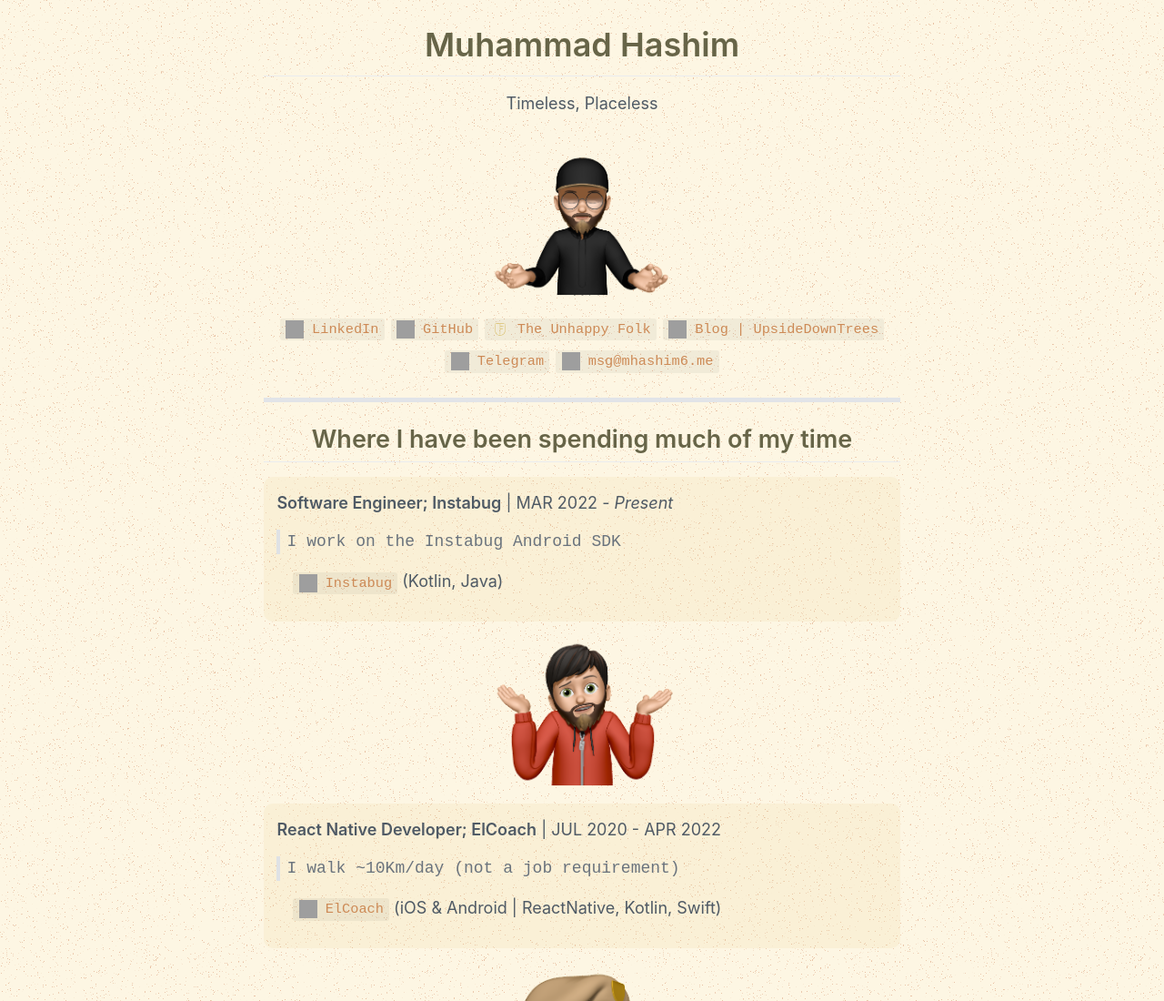
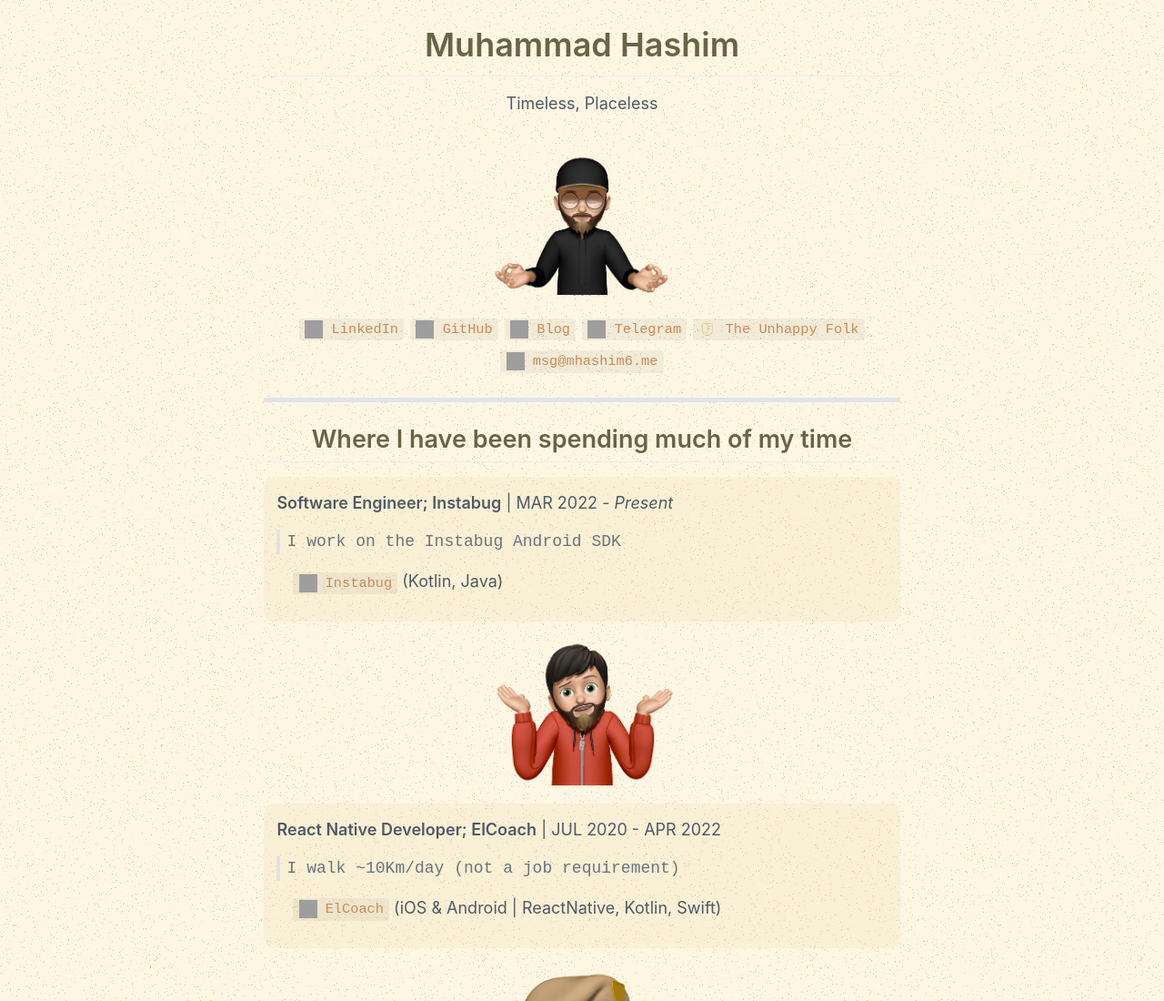
Before and after one commit to mhashim6/mhashim6.github.io, a plain HTML site: page index.html in a window 1280 px wide. Shown: the top 1100 px of the page at 91% size. Drawn offline with Linux system fonts and the light colour scheme; grey boxes are pictures that could not be loaded; a web font is replaced by a local one.

Commit message:
rearrange links

```diff
--- a/index.html
+++ b/index.html
@@ -81,7 +81,25 @@
           GitHub</code
         ></a
       >
-      <a target="_blank" href="https://unhappyfolk.org"
+      <a target="_blank" href="https://blog.mhashim6.me"
+      ><code>
+        <img
+          class="link-image"
+          src="https://img.icons8.com/doodle/48/000000/news.png"
+        />
+        Blog</code
+      ></a>
+
+      <a target="_blank" href="https://t.me/mhashim6"
+        ><code>
+          <img
+            class="link-image"
+            src="https://img.icons8.com/doodle/48/000000/telegram-app.png"
+          />
+          Telegram</code
+        ></a>
+
+        <a target="_blank" href="https://unhappyfolk.org"
         ><code>
           <img
             class="link-image"
@@ -90,26 +108,8 @@
             src="unhappyfolk.svg"
           />
           The Unhappy Folk</code
-        ></a
-      >
-      <a target="_blank" href="https://blog.mhashim6.me"
-        ><code>
-          <img
-            class="link-image"
-            src="https://img.icons8.com/doodle/48/000000/news.png"
-          />
-          Blog | UpsideDownTrees</code
         ></a>
 
-      <a target="_blank" href="https://t.me/mhashim6"
-        ><code>
-          <img
-            class="link-image"
-            src="https://img.icons8.com/doodle/48/000000/telegram-app.png"
-          />
-          Telegram</code
-        ></a
-      >
       <a href="mailto:msg@mhashim6.me"
         ><code>
           <img
```
